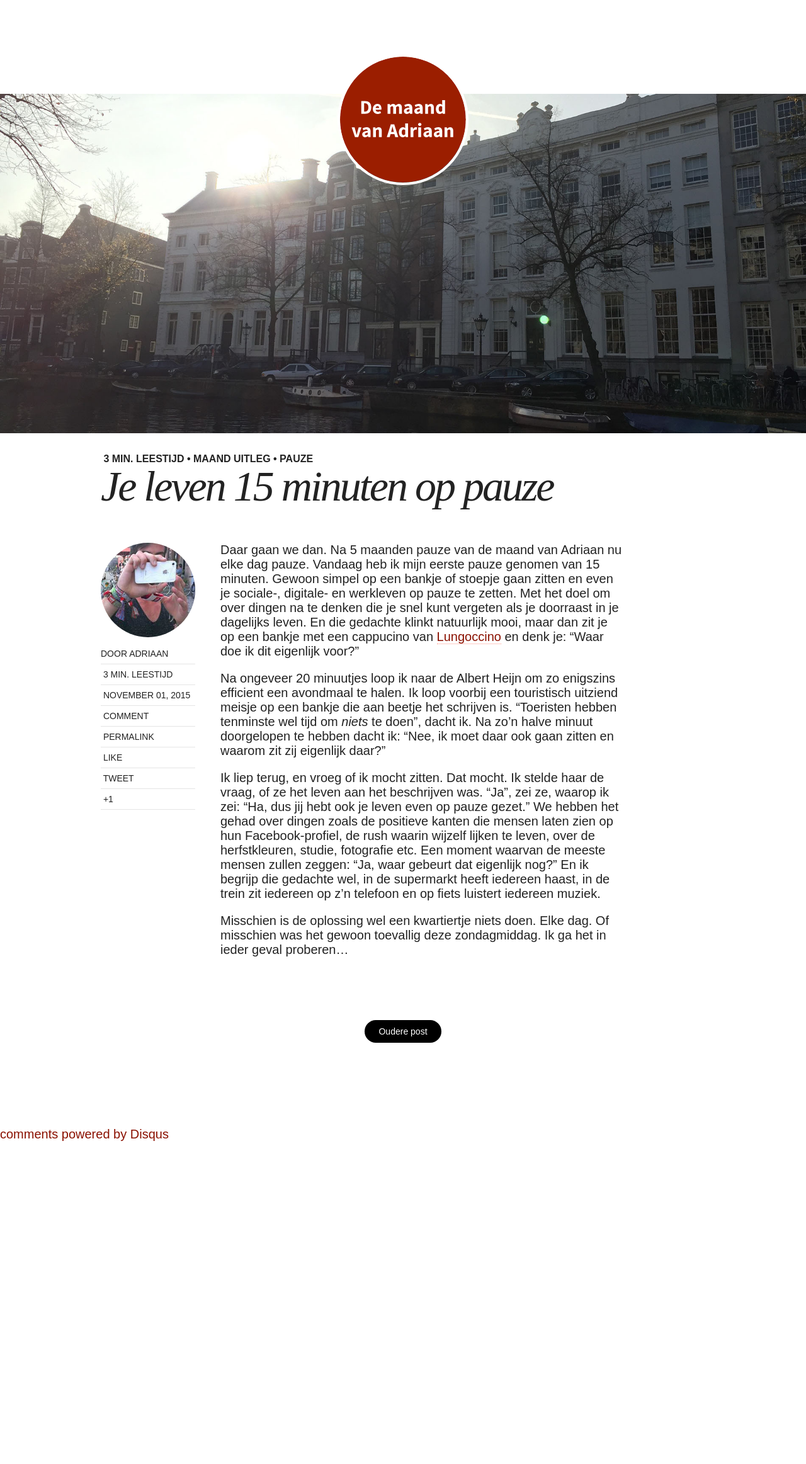
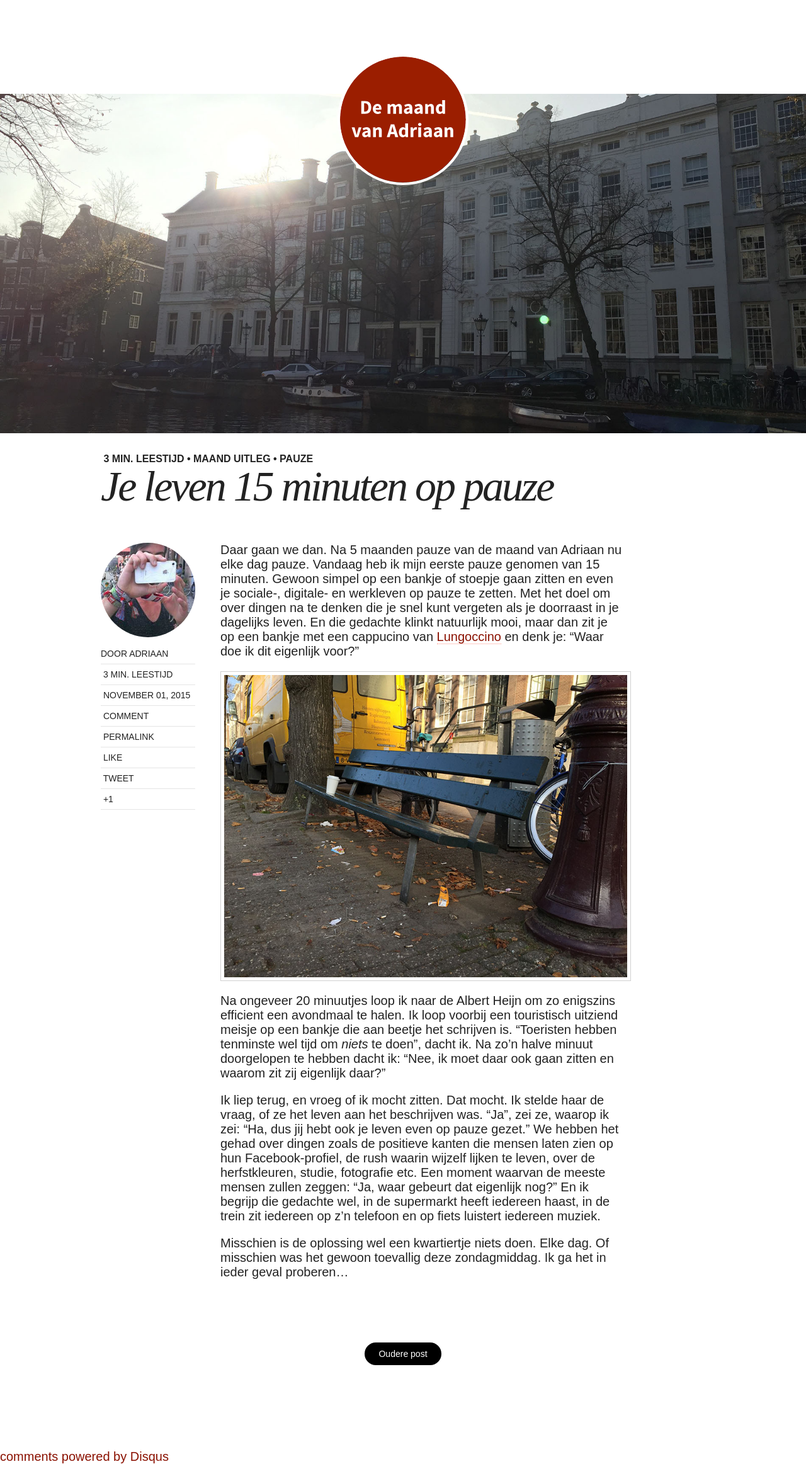
Before and after one commit to adriaandotcom/demaandvanadriaan, a Jekyll site: the page built from _posts/2015-11-01-je-leven-15-minuten-op-pauze.md, in a window 1280 px wide. Shown: the whole page at 63% size. Built offline with Jekyll 4.4.1, drawn with Linux system fonts in a browser that asks for light colours; nearby versions of some CDN libraries; comment, search, counter and statistics services are not loaded; before the commit the page ends 1813 px from its top, so only the background shows below that.

Commit message:
Add picture of a bank to the pauze post

```diff
--- a/_posts/2015-11-01-je-leven-15-minuten-op-pauze.md
+++ b/_posts/2015-11-01-je-leven-15-minuten-op-pauze.md
@@ -13,6 +13,8 @@ readtime: 3
 
 Daar gaan we dan. Na 5 maanden pauze van de maand van Adriaan nu elke dag pauze. Vandaag heb ik mijn eerste pauze genomen van 15 minuten. Gewoon simpel op een bankje of stoepje gaan zitten en even je sociale-, digitale- en werkleven op pauze te zetten. Met het doel om over dingen na te denken die je snel kunt vergeten als je doorraast in je dagelijks leven. En die gedachte klinkt natuurlijk mooi, maar dan zit je op een bankje met een cappucino van [Lungoccino](https://www.google.com/maps/place/Lungoccino/@52.3687669,4.885921,17z/data=!4m7!1m4!3m3!1s0x47c609c1884e46a9:0x6be8975d048e962c!2sHeisteeg+5,+1012+WC+Amsterdam,+Netherlands!3b1!3m1!1s0x47c609c2270fbb75:0x922d0f14e202e47) en denk je: "Waar doe ik dit eigenlijk voor?"
 
+![Bankje aan de Herengracht](/images/posts/bankje.jpg)
+
 Na ongeveer 20 minuutjes loop ik naar de Albert Heijn om zo enigszins efficient een avondmaal te halen. Ik loop voorbij een touristisch uitziend meisje op een bankje die aan beetje het schrijven is. "Toeristen hebben tenminste wel tijd om *niets* te doen", dacht ik. Na zo'n halve minuut doorgelopen te hebben dacht ik: "Nee, ik moet daar ook gaan zitten en waarom zit zij eigenlijk daar?"
 
 Ik liep terug, en vroeg of ik mocht zitten. Dat mocht. Ik stelde haar de vraag, of ze het leven aan het beschrijven was. "Ja", zei ze, waarop ik zei: "Ha, dus jij hebt ook je leven even op pauze gezet." We hebben het gehad over dingen zoals de positieve kanten die mensen laten zien op hun Facebook-profiel, de rush waarin wijzelf lijken te leven, over de herfstkleuren, studie, fotografie etc. Een moment waarvan de meeste mensen zullen zeggen: "Ja, waar gebeurt dat eigenlijk nog?" En ik begrijp die gedachte wel, in de supermarkt heeft iedereen haast, in de trein zit iedereen op z'n telefoon en op fiets luistert iedereen muziek.
```
Also changed, not shown: images/posts/bankje.jpg (added).
